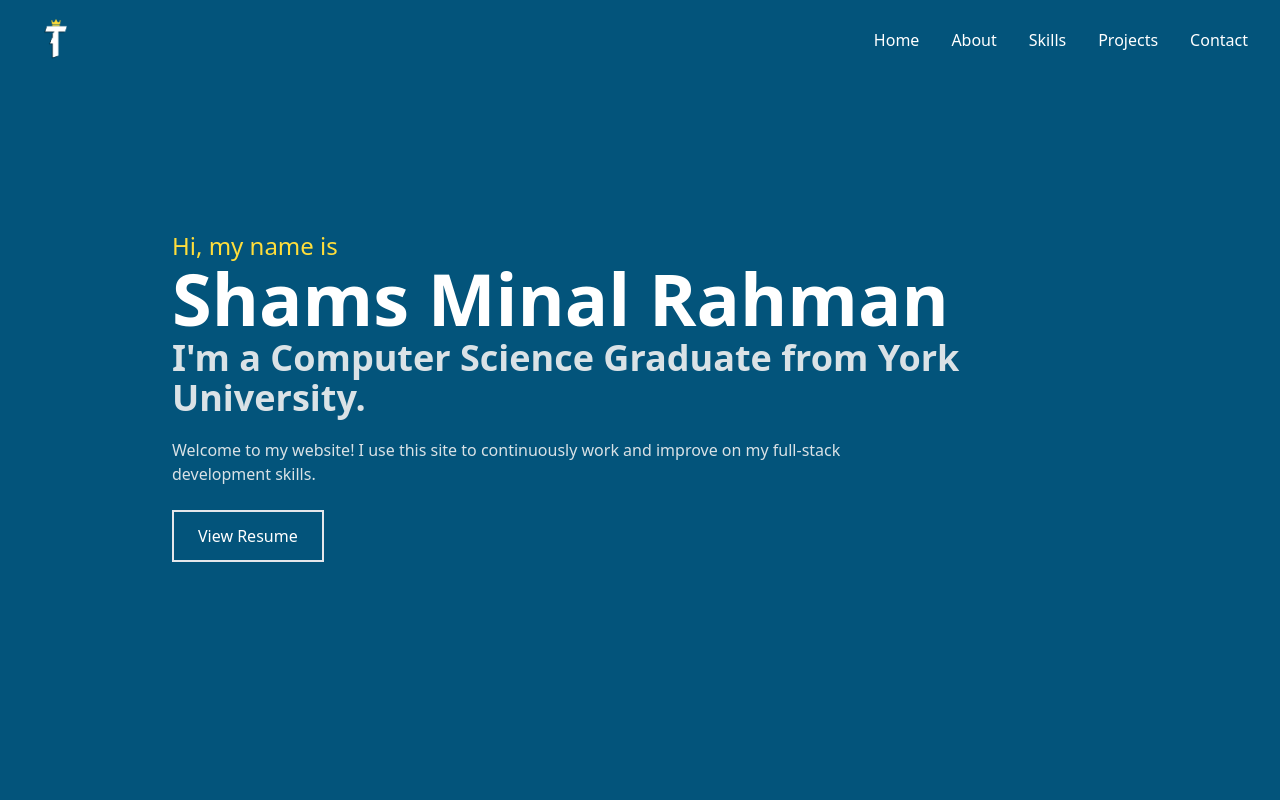
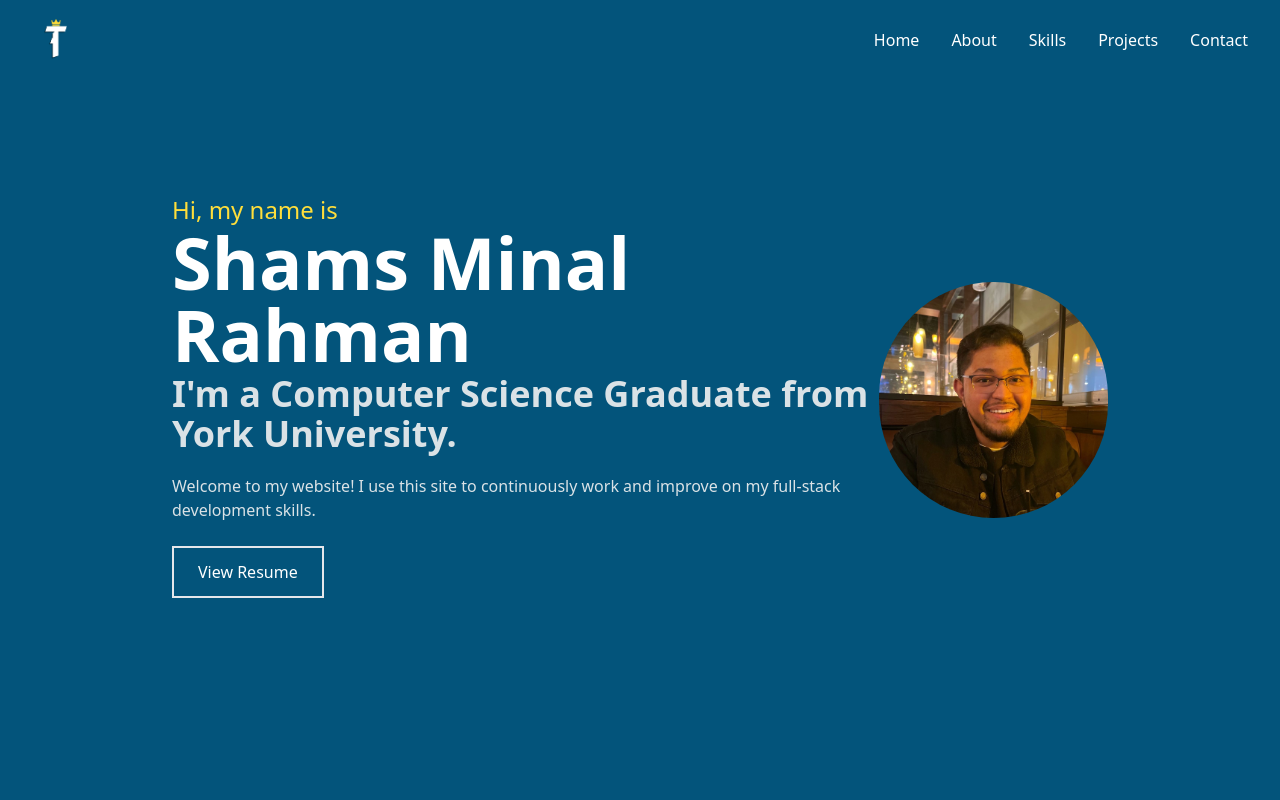
Before and after one commit to tekkado/mySite, a React (Create React App) app: page / in a window 1280 px wide. Shown: the top 800 px of the page. Built offline with nearby package versions, Linux system fonts and the light colour scheme; the HTML template or start-up script is replaced by a standard one.

Commit message:
added profile picture to home

```diff
--- a/src/components/Home.jsx
+++ b/src/components/Home.jsx
@@ -1,11 +1,13 @@
 import React from "react";
 import resumePDF from "../assets/resume.pdf";
+import profileImage from "../assets/pfp.jpg";
 
 const Home = () => {
   return (
-    <div name="homepage" className="w-full h-screen bg-[#03547b]">
+    <div name="homepage" className="w-full h-screen bg-[#03547b] flex justify-center items-center">
       {/* Container */}
-      <div className="max-w-[1000px] mx-auto px-8 flex flex-col justify-center h-full">
+      <div className="max-w-[1000px] mx-auto px-8 flex flex-row justify-between items-center h-full">
+        <div>
           <p className="text-xl sm:text-2xl text-[#ffde3b]">Hi, my name is</p>
           <h1 className="text-4xl sm:text-7xl font-bold text-white">
             Shams Minal Rahman
@@ -18,12 +20,23 @@ const Home = () => {
             improve on my full-stack development skills.
           </p>
 
-        <div>
-          <button className="text-white border-2 px-6 py-3 my-2 flex items-center hover:bg-[#ffde3b] hover:text-[#0a192f] hover:border-[#03547b]" onClick={() => window.open(resumePDF)}>
+          <button
+            className="text-white border-2 px-6 py-3 my-2 flex items-center hover:bg-[#ffde3b] hover:text-[#0a192f] hover:border-[#03547b]"
+            onClick={() => window.open(resumePDF)}
+          >
             View Resume
           </button>
         </div>
+
+        <div>
+          <img
+            src={profileImage}
+            alt="Profile"
+            className="rounded-full h-auto w-80 hidden sm:block"
+          />
         </div>
+      </div>
+
     </div>
   );
 };
```
Also changed, not shown: src/assets/pfp.jpg (added). Lines whose indentation alone changed are shown as unchanged.
